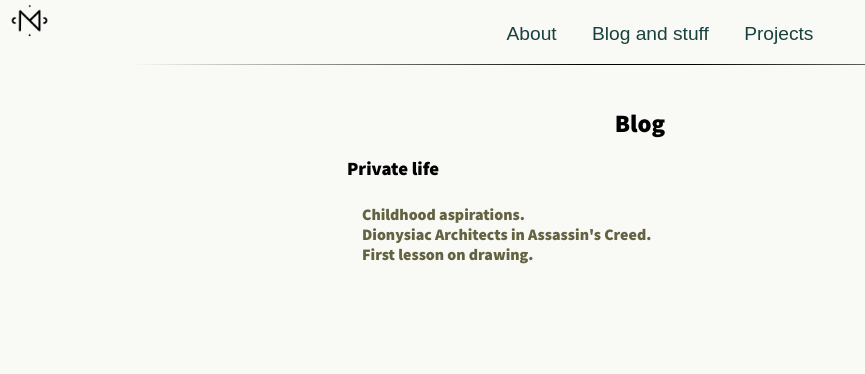
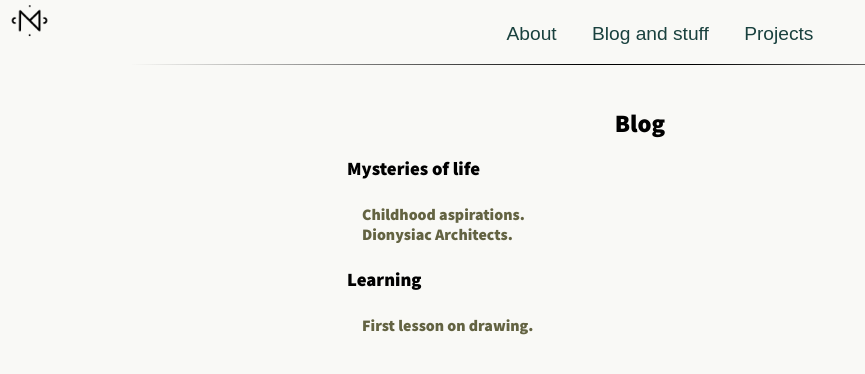
Before and after one commit to zostaw/home-page, a Flask app: page /blog in a window 1280 px wide. Shown: the top 374 px of the page, without its empty margins (0-865 px from the left). Run offline with Flask 2, Linux system fonts and the light colour scheme.

Commit message:
changed pages naming, adjusted blog page structure

```diff
--- a/app/app.py
+++ b/app/app.py
@@ -84,9 +84,9 @@ def blog():
 def mystory():
     return render_template("blog/mystory.html")
 
-@app.route("/assassins_creed")
-def assassins_creed():
-    return render_template("blog/assassins_creed.html")
+@app.route("/dionysiac_architects")
+def dionysiac_architects():
+    return render_template("blog/dionysiac_architects.html")
 
 @app.route("/drawing")
 def drawing():
--- a/app/templates/blog.html
+++ b/app/templates/blog.html
@@ -12,12 +12,14 @@
     <!-- Page content -->
       <h1 style="font-size: 25px; text-align: center;">Blog</h1>
 
-      <h3> Private life </h3>
+      <h3> Mysteries of life </h3>
       <div class="projects-paragraph">
       <a class="a-nav-item" href="{{ url_for('mystory') }}" class="nav-link">Childhood aspirations.</a>
 		</br>
-      <a class="a-nav-item" href="{{ url_for('assassins_creed') }}" class="nav-link">Dionysiac Architects in Assassin's Creed.</a>
-		</br>
+      <a class="a-nav-item" href="{{ url_for('dionysiac_architects') }}" class="nav-link">Dionysiac Architects.</a>
+      </div>
+      <h3> Learning </h3>
+      <div class="projects-paragraph">
       <a class="a-nav-item" href="{{ url_for('drawing') }}" class="nav-link">First lesson on drawing.</a>
       </div>
 
--- a/app/templates/blog/assassins_creed.html
+++ b/app/templates/blog/dionysiac_architects.html
@@ -4,7 +4,7 @@
 {% block content %}
 
     <!-- Page content -->
-      <h1 style="font-size: 25px; text-align: center;">Dionysiac Architects in Assassin's Creed</h1>
+      <h1 style="font-size: 25px; text-align: center;">Dionysiac Architects reference in Assassin's Creed</h1>
 
 <p>
   While reading "The Secret Teachings of all Ages" I came across a chapter about Freemasonic symbolism, where Manly P. Hall talks about the great Dionysiac Architects who were involved in building some of the greatest monuments in our history. They based their craft on perfect proportions, an idea that came from Vitruvius, and left carved marks and symbols on surfaces. These were mostly compasses, squares, rulers, and other Pythagorean symbols. They also communicated with other members of the guild by using peculiar code and terminology that was derived from elements of architecture.
```
